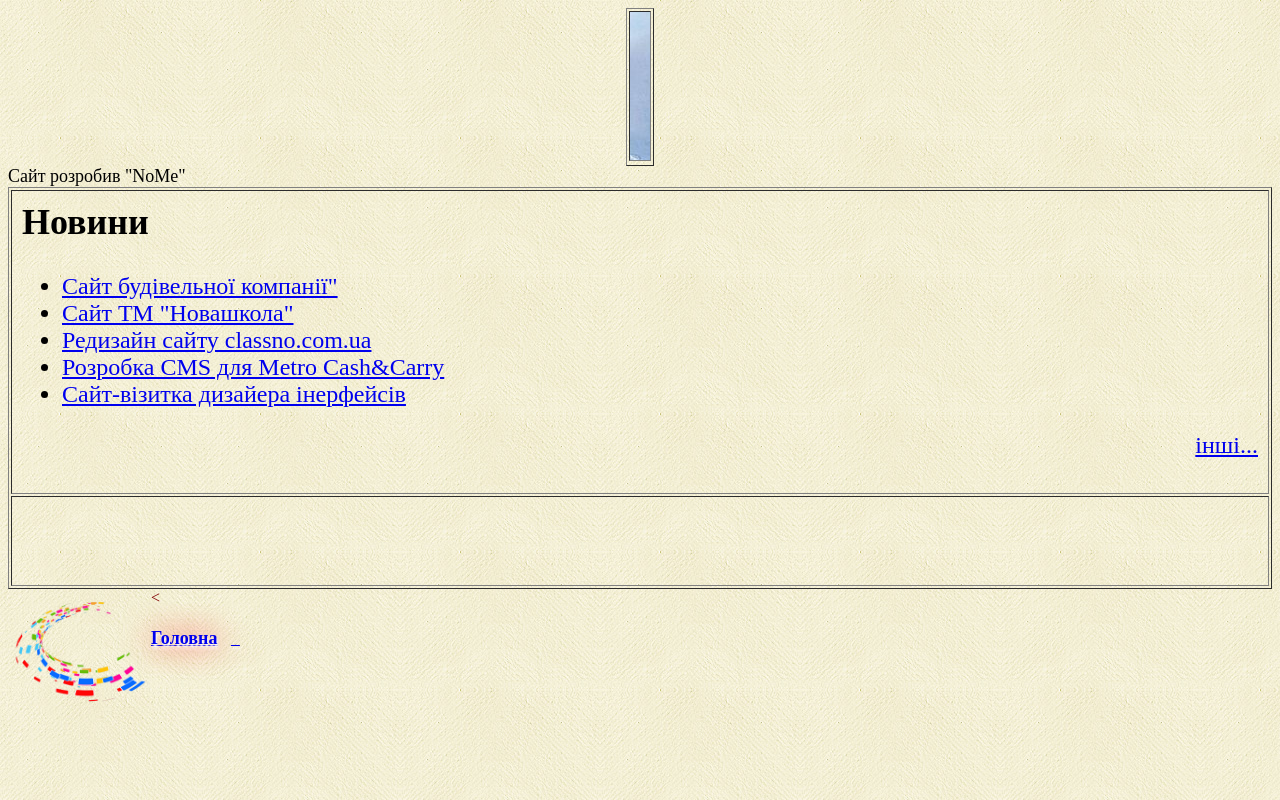
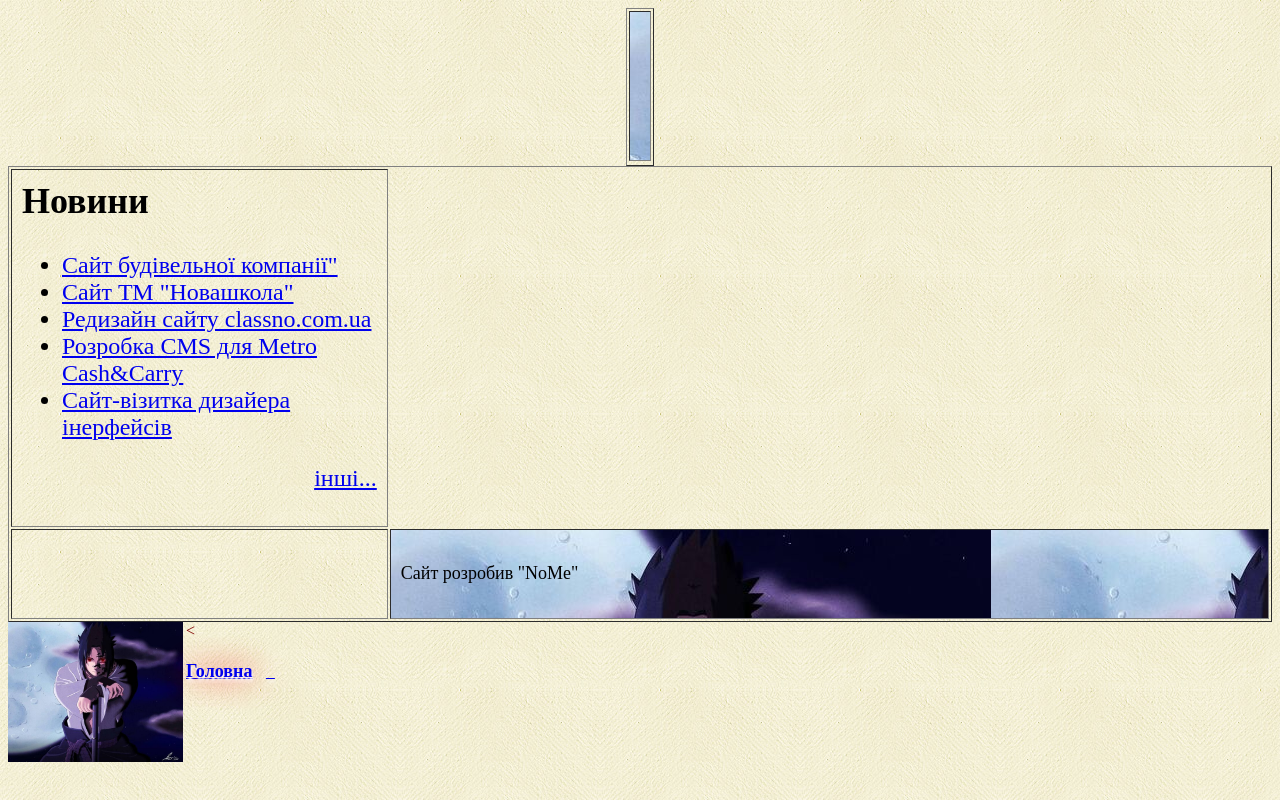
Before and after one commit to NoMeFU/NoMe.github.io, a plain HTML site: page index.html in a window 1280 px wide. Drawn offline with Linux system fonts and the light colour scheme.

Commit message:
11 -Добавити фон футера

```diff
--- a/index.html
+++ b/index.html
@@ -42,10 +42,11 @@
             </tr>
             <tr>
                 <td colspan="2" valign="middle" height="90"></td>
+                <td background="images/bg-3.jpg" colspan="2" valign="middle" height="90">
                 <font size="4">Сайт розробив "NoMe"</font>
             </tr>
         </table>
-    <img src="images/logo.png" height="140" wighth="140" align="left" >
+        <img src="images/bg-3.jpg" height="140" wighth="140" align="left" >
     <font color="Maroon"><<h1 class="shadowtext">
         <font size="4"><b>
             <a href="#">Головна</a>&nbsp;&nbsp;
```
Lines whose indentation alone changed are shown as unchanged.
